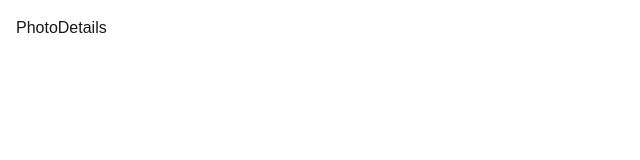
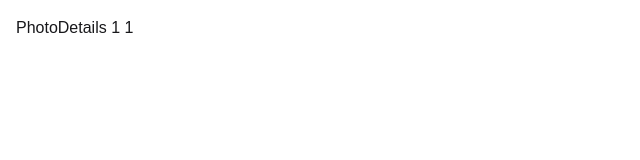
Before and after one commit to Alanimustafa/LRN-NEXTJS-MOSH, a Next.js app: page /users/1/Photo/1 in a window 1280 px wide. Shown: the top 160 px of the page, without its empty margins (0-640 px from the left). Built offline with nearby package versions, Linux system fonts and the light colour scheme.

Commit message:
Using nested page using params

```diff
--- a/app/users/[id]/Photo/[photoId]/page.tsx
+++ b/app/users/[id]/Photo/[photoId]/page.tsx
@@ -1,8 +1,16 @@
 import React from 'react'
 
-const PhotoDetails = () => {
+interface Props {
+    params: {
+        id: number,
+        photoId: number
+    }
+}
+const PhotoDetails = ({params: { id, photoId}} : Props) => {
+
   return (
-    <div>PhotoDetails</div>
+    <div>PhotoDetails {id} {photoId}</div>
+
   )
 }
 
--- a/app/users/[id]/page.tsx
+++ b/app/users/[id]/page.tsx
@@ -1,4 +1,5 @@
 import React from 'react';
+import PhotoDetails from './[PhotoId]/page';
 
 interface Props {
     params: { id: number }
@@ -6,7 +7,9 @@ interface Props {
 
 const UserDetailPage = ({params: {id}} : Props) => {
   return (
-    <div>UserDetailPage {id}</div>
+    <div>UserDetailPage {id}
+
+    </div>
   )
 }
 
```
